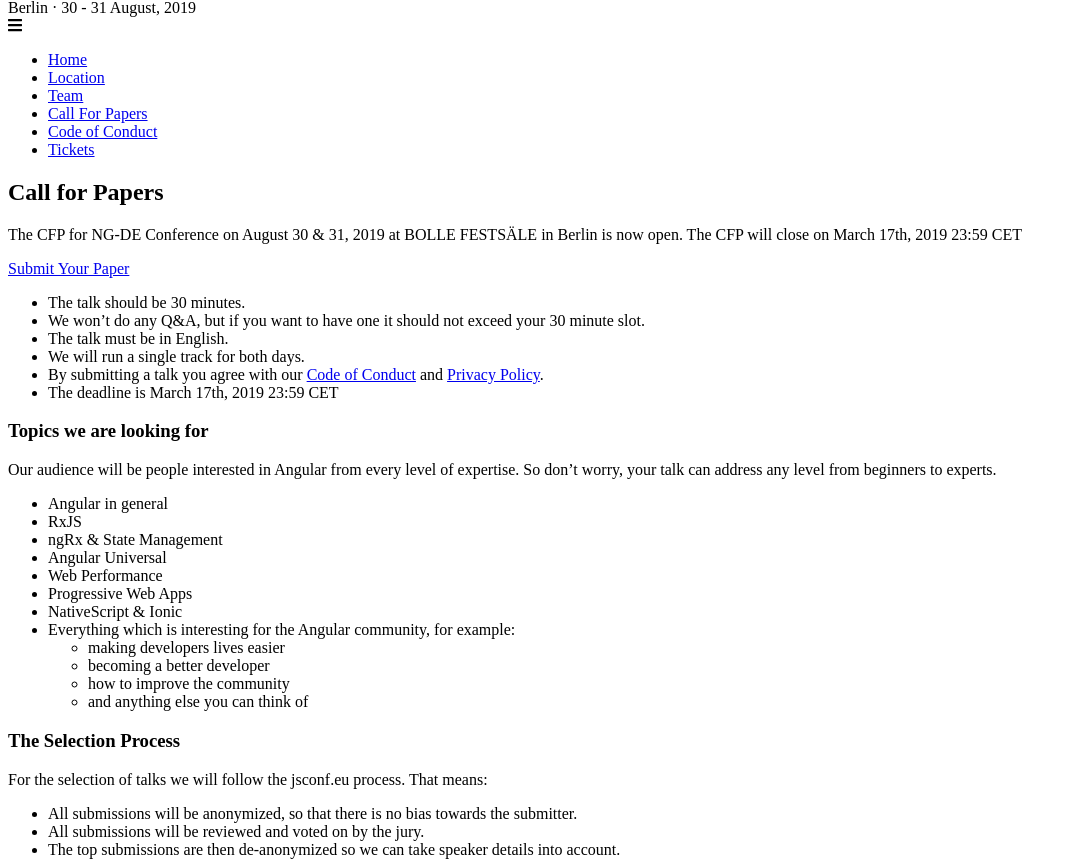
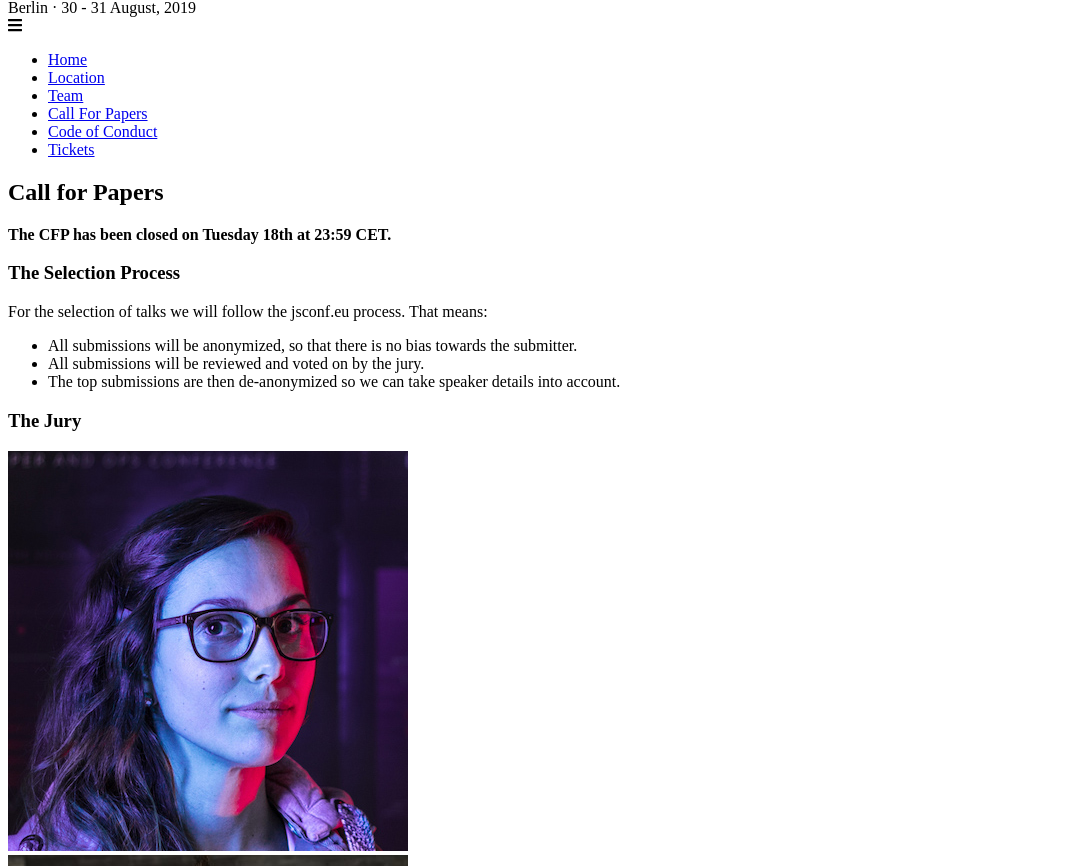
Before and after one commit to ngdeconf/ng-de.org, a Jekyll site: the page built from call-for-papers/index.md, in a window 1280 px wide and 900 px high, scrolled down 318 px, cut to the strip 34-900 px from the top of the window. Shown: the whole strip, without its empty margins (0-1077 px from the left). Built offline with Jekyll 4.4.1, drawn with Linux system fonts in a browser that asks for light colours; nearby versions of some CDN libraries.

Commit message:
CFP closed

```diff
--- a/call-for-papers/index.md
+++ b/call-for-papers/index.md
@@ -10,40 +10,7 @@
 
 ## Call for Papers
 
-The CFP for NG-DE Conference on August 30 & 31, 2019 at BOLLE FESTSÄLE in Berlin is now open.
-The CFP will close on {{ page.cfp_end }}
-
-<div class="cfp">
-  <div class="cfp__cta">
-    <a class="button button--xlarge" href="{{ page.cfp_url }}" target="_blank" rel="nofollow noopener">
-      <span class="button__scale">Submit Your Paper</span>
-    </a>
-  </div>
-</div>
-
-- The talk should be 30 minutes.
-- We won't do any Q&A, but if you want to have one it should not exceed your 30 minute slot.
-- The talk must be in English.
-- We will run a single track for both days.
-- By submitting a talk you agree with our [Code of Conduct](/code-of-conduct/) and [Privacy Policy](/privacy-policy/).
-- The deadline is {{ page.cfp_end }}
-
-### Topics we are looking for
-
-Our audience will be people interested in Angular from every level of expertise. So don't worry, your talk can address any level from beginners to experts.
-
-- Angular in general
-- RxJS
-- ngRx & State Management
-- Angular Universal
-- Web Performance
-- Progressive Web Apps
-- NativeScript & Ionic
-- Everything which is interesting for the Angular community, for example:
-  - making developers lives easier
-  - becoming a better developer
-  - how to improve the community
-  - and anything else you can think of
+**The CFP has been closed on Tuesday 18th at 23:59 CET.**
 
 ### The Selection Process
 
```
